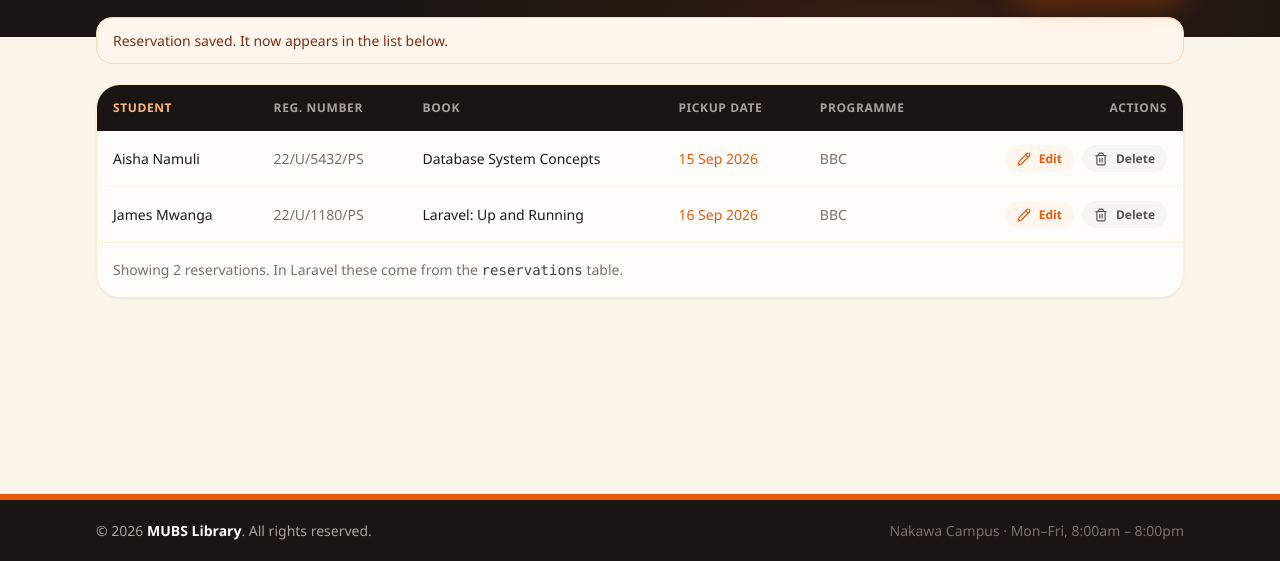
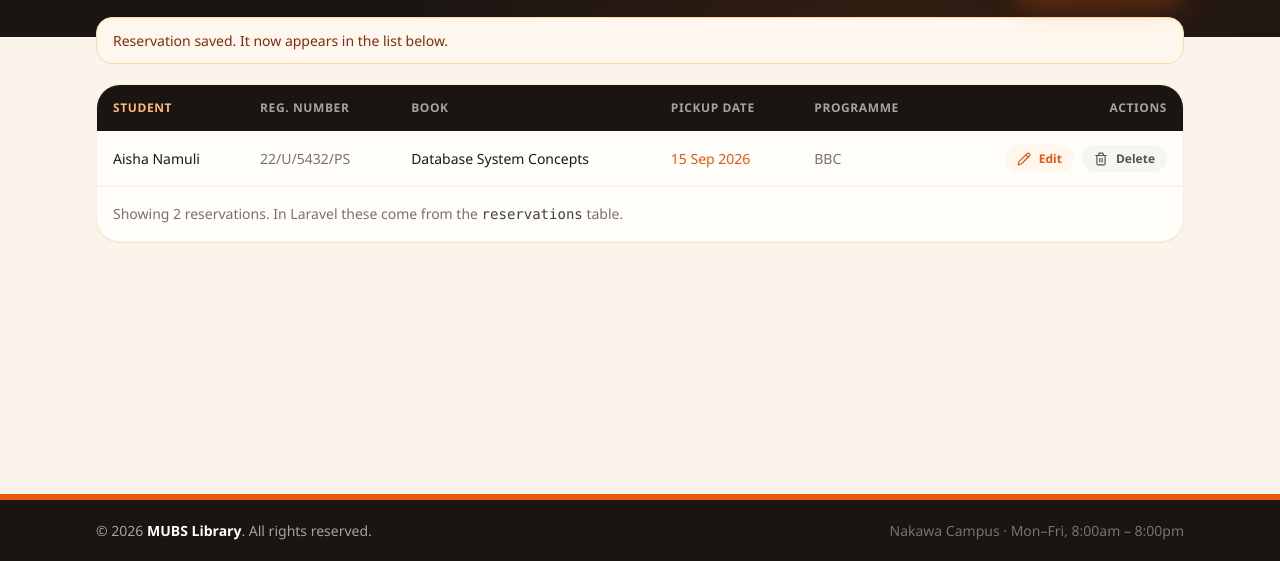
Before and after one commit to moshin-gyagenda/mubs-library-reservation-frontend, a plain HTML site: page reservations.html in a window 1280 px wide. Shown: the part 239-800 px from the top of the page. Drawn offline with Linux system fonts and the light colour scheme.

Commit message:
remove the second data row

```diff
--- a/reservations.html
+++ b/reservations.html
@@ -104,27 +104,7 @@
                                     </div>
                                 </td>
                             </tr>
-                            <tr>
-                                <td class="strong">James Mwanga</td>
-                                <td class="muted">22/U/1180/PS</td>
-                                <td>Laravel: Up and Running</td>
-                                <td class="date">16 Sep 2026</td>
-                                <td class="muted">BBC</td>
-                                <td class="right">
-                                    <div class="row-actions">
-                                        <a href="create.html" class="btn btn-edit btn-xs">
-                                            <svg class="icon icon-sm" viewBox="0 0 24 24" fill="none" stroke="currentColor" stroke-width="2" stroke-linecap="round" stroke-linejoin="round" aria-hidden="true"><path d="M21.174 6.812a1 1 0 0 0-3.986-3.987L3.842 16.174a2 2 0 0 0-.5.83l-1.321 4.352a.5.5 0 0 0 .623.622l4.353-1.32a2 2 0 0 0 .83-.497z"/><path d="m15 5 4 4"/></svg>
-                                            Edit
-                                        </a>
-                                        <form action="reservations.html" method="get">
-                                            <button type="submit" class="btn btn-delete btn-xs">
-                                                <svg class="icon icon-sm" viewBox="0 0 24 24" fill="none" stroke="currentColor" stroke-width="2" stroke-linecap="round" stroke-linejoin="round" aria-hidden="true"><path d="M3 6h18"/><path d="M19 6v14c0 1-1 2-2 2H7c-1 0-2-1-2-2V6"/><path d="M8 6V4c0-1 1-2 2-2h4c1 0 2 1 2 2v2"/><line x1="10" x2="10" y1="11" y2="17"/><line x1="14" x2="14" y1="11" y2="17"/></svg>
-                                                Delete
-                                            </button>
-                                        </form>
-                                    </div>
-                                </td>
-                            </tr>
+
                         </tbody>
                     </table>
                 </div>
```
